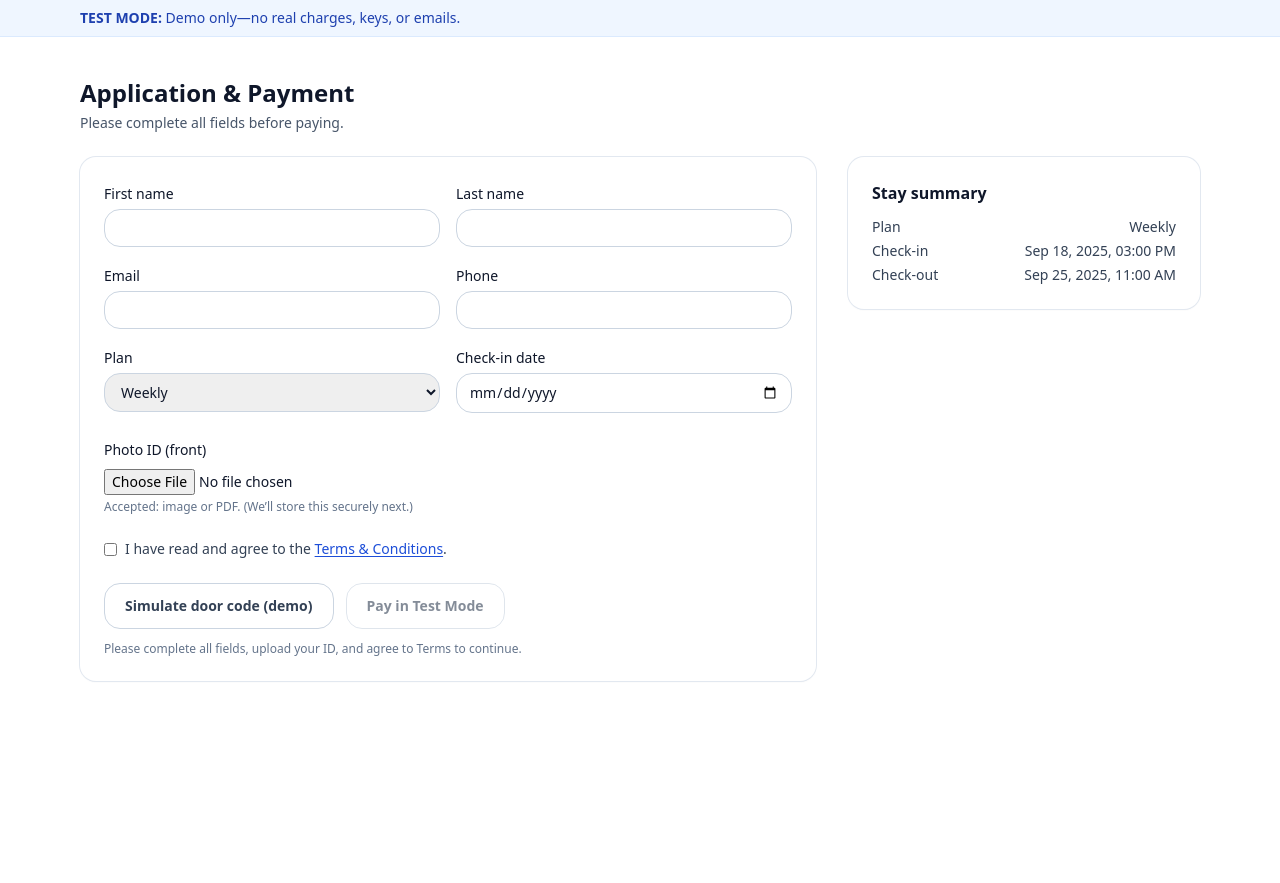
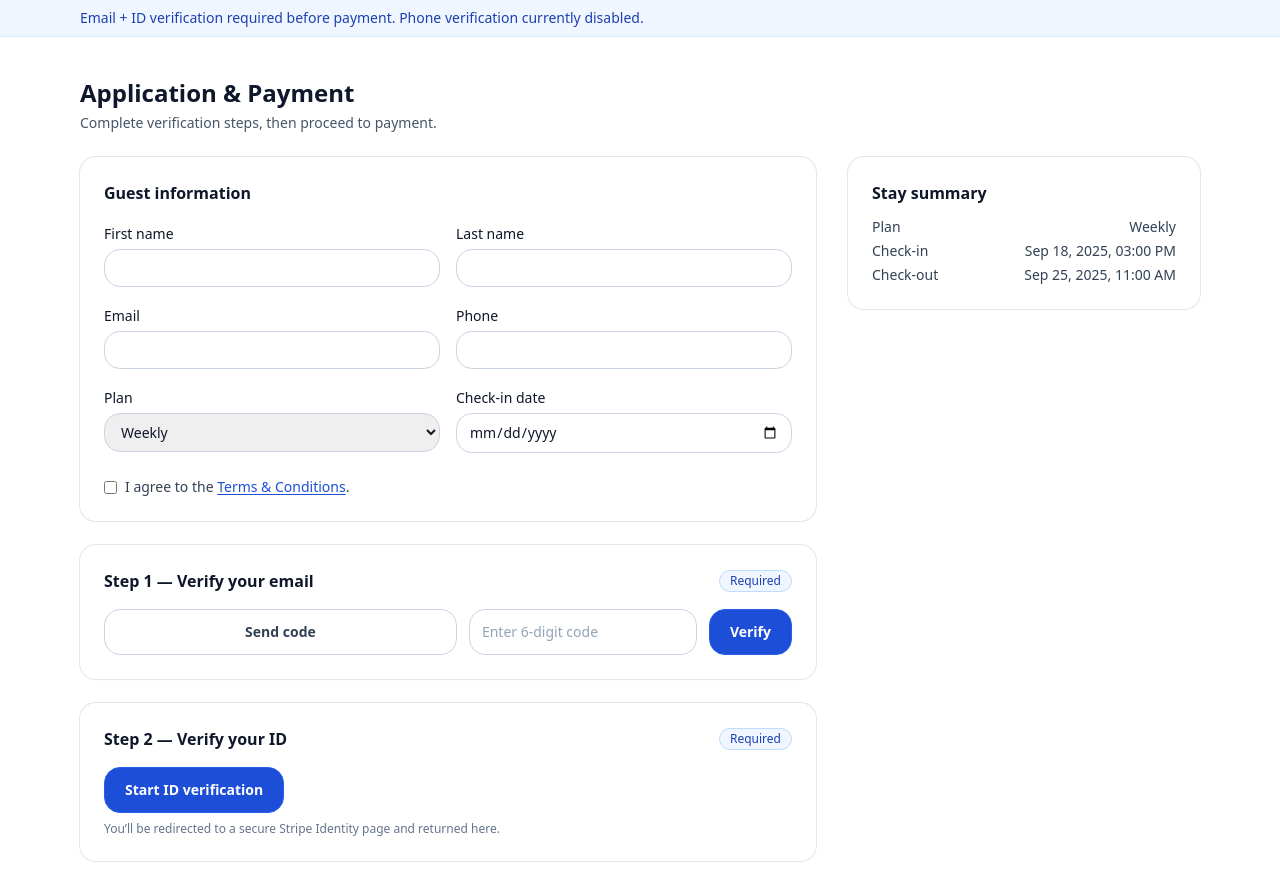
Before and after one commit to stepabovemd-create/RIHCT4, a Next.js app: page /apply in a window 1280 px wide. Shown: the top 883 px of the page. Before the commit the page ends 800 px from the top, so only its background shows below. Built offline with nearby package versions, Linux system fonts and the light colour scheme; no server answers.

Commit message:
Update page.tsx

```diff
--- a/app/apply/page.tsx
+++ b/app/apply/page.tsx
@@ -1,5 +1,6 @@
 'use client'
-import React, { useMemo, useRef, useState } from 'react'
+import React, { useEffect, useMemo, useState } from 'react'
+import { useSearchParams } from 'next/navigation'
 
 type Plan = 'weekly' | 'monthly'
 
@@ -11,45 +12,53 @@ export default function Apply() {
   const [email, setEmail] = useState('')
   const [phone, setPhone] = useState('')
   const [agree, setAgree] = useState(false)
-  const [idPreview, setIdPreview] = useState<string | null>(null)
-  const [idFile, setIdFile] = useState<File | null>(null)
+
+  // email OTP
+  const [otpToken, setOtpToken] = useState('')
+  const [otpCode, setOtpCode] = useState('')
+  const [emailVerified, setEmailVerified] = useState(false)
+  const [sendingOtp, setSendingOtp] = useState(false)
+  const [verifyingOtp, setVerifyingOtp] = useState(false)
+
+  // ID verification
+  const [idVerified, setIdVerified] = useState(false)
+  const [idChecking, setIdChecking] = useState(false)
+
+  // Phone (optional)
+  const [smsRequired, setSmsRequired] = useState(false)
+  const [phoneVerified, setPhoneVerified] = useState(false)
+  const [smsCode, setSmsCode] = useState('')
+  const [smsSending, setSmsSending] = useState(false)
+  const [smsChecking, setSmsChecking] = useState(false)
+
   const [loading, setLoading] = useState(false)
-  const [code, setCode] = useState('')
+  const params = useSearchParams()
 
-  const fileInput = useRef<HTMLInputElement | null>(null)
+  const start = useMemo(() => { const d = checkin ? new Date(checkin) : new Date(); d.setHours(15,0,0,0); return d }, [checkin])
+  const end = useMemo(() => { const d = new Date(start); d.setDate(d.getDate() + (plan === 'monthly' ? 30 : 7)); d.setHours(11,0,0,0); return d }, [start, plan])
+  const fmt = (d: Date) => d.toLocaleString(undefined, { year:'numeric', month:'short', day:'2-digit', hour:'2-digit', minute:'2-digit' })
 
-  const start = useMemo(() => {
-    const d = checkin ? new Date(checkin) : new Date()
-    d.setHours(15, 0, 0, 0) // 3pm check-in
-    return d
-  }, [checkin])
+  useEffect(() => {
+    // Handle return from Identity flow
+    const vs = params.get('vs')
+    if (vs) {
+      setIdChecking(true)
+      fetch(`/api/identity/status?id=${encodeURIComponent(vs)}`)
+        .then(r=>r.json())
+        .then(j=> setIdVerified(j?.status === 'verified'))
+        .finally(()=> setIdChecking(false))
+    }
+    // Check if SMS is configured (twilio keys) — probe start endpoint
+    fetch('/api/sms/start', {method:'POST', headers:{'content-type':'application/json'}, body: JSON.stringify({ phone: '+10000000000' })})
+      .then(res => setSmsRequired(res.status !== 500))
+      .catch(()=> setSmsRequired(false))
+  }, [params])
 
-  const end = useMemo(() => {
-    const d = new Date(start)
-    d.setDate(d.getDate() + (plan === 'monthly' ? 30 : 7))
-    d.setHours(11, 0, 0, 0) // 11am check-out
-    return d
-  }, [start, plan])
-
-  const fmt = (d: Date) =>
-    d.toLocaleString(undefined, { year: 'numeric', month: 'short', day: '2-digit', hour: '2-digit', minute: '2-digit' })
-
-  function onPickId(e: React.ChangeEvent<HTMLInputElement>) {
-    const f = e.target.files?.[0]
-    setIdFile(f || null)
-    if (f) {
-      const reader = new FileReader()
-      reader.onload = () => setIdPreview(reader.result as string)
-      reader.readAsDataURL(f)
-    } else {
-      setIdPreview(null)
-    }
-  }
-
-  const formComplete = first && last && email && phone && idFile && agree
+  const formComplete = first && last && email && phone && agree
+  const canPay = formComplete && emailVerified && idVerified && (!smsRequired || phoneVerified)
 
   async function goToCheckout() {
-    if (!formComplete) return
+    if (!canPay) return
     try {
       setLoading(true)
       const r = await fetch('/api/checkout', {
@@ -57,118 +66,157 @@ export default function Apply() {
         headers: { 'content-type': 'application/json' },
         body: JSON.stringify({ plan, first, last, email, phone }),
       })
-      if (!r.ok) {
-        const t = await r.text()
-        alert(`Checkout error: ${t}`)
-        return
-      }
+      if (!r.ok) { alert(`Checkout error: ${await r.text()}`); return }
       const { url } = await r.json()
-      if (!url) {
-        alert('Checkout error: No URL returned')
-        return
-      }
+      if (!url) { alert('Checkout error: No URL returned'); return }
       window.location.href = url
-    } catch (e: any) {
-      alert(`Checkout error: ${e?.message || 'unknown'}`)
     } finally {
       setLoading(false)
     }
   }
 
+  async function sendOtp() {
+    if (!email) return alert('Enter your email first')
+    setSendingOtp(true)
+    try {
+      const r = await fetch('/api/otp/start', { method:'POST', headers:{'content-type':'application/json'}, body: JSON.stringify({ email }) })
+      if (!r.ok) { alert(await r.text()); return }
+      const j = await r.json()
+      setOtpToken(j.token)
+      alert('We sent a 6-digit code to your email.')
+    } finally { setSendingOtp(false) }
+  }
+
+  async function verifyOtp() {
+    if (!otpToken || !otpCode) return
+    setVerifyingOtp(true)
+    try {
+      const r = await fetch('/api/otp/verify', { method:'POST', headers:{'content-type':'application/json'}, body: JSON.stringify({ email, code: otpCode, token: otpToken }) })
+      if (!r.ok) { alert(await r.text()); return }
+      setEmailVerified(true)
+    } finally { setVerifyingOtp(false) }
+  }
+
+  async function startIdVerification() {
+    if (!first || !last || !email) return alert('Fill name and email first')
+    const r = await fetch('/api/identity/start', { method:'POST', headers:{'content-type':'application/json'}, body: JSON.stringify({ email, first, last }) })
+    if (!r.ok) { alert(await r.text()); return }
+    const j = await r.json()
+    window.location.href = j.url
+  }
+
+  async function sendSms() {
+    if (!smsRequired) return
+    if (!phone) return alert('Enter your phone first')
+    setSmsSending(true)
+    try {
+      const r = await fetch('/api/sms/start', { method:'POST', headers:{'content-type':'application/json'}, body: JSON.stringify({ phone }) })
+      if (!r.ok) { alert(await r.text()); return }
+      alert('We texted you a code.')
+    } finally { setSmsSending(false) }
+  }
+
+  async function checkSms() {
+    if (!smsRequired || !smsCode) return
+    setSmsChecking(true)
+    try {
+      const r = await fetch('/api/sms/check', { method:'POST', headers:{'content-type':'application/json'}, body: JSON.stringify({ phone, code: smsCode }) })
+      const j = await r.json().catch(()=>null)
+      if (!r.ok || !j?.ok) { alert('Invalid code'); return }
+      setPhoneVerified(true)
+    } finally { setSmsChecking(false) }
+  }
+
   return (
     <main>
-      {/* Test banner */}
       <div className="bg-blue-50 border-b border-blue-100">
         <div className="container py-2 text-sm text-blue-800">
-          <strong>TEST MODE:</strong> Demo only—no real charges, keys, or emails.
+          Email + ID verification required before payment. {smsRequired ? 'Phone verification enabled.' : 'Phone verification currently disabled.'}
         </div>
       </div>
 
       <div className="container py-10">
         <h1 className="text-2xl font-bold">Application & Payment</h1>
-        <p className="text-slate-600 mt-1 text-sm">Please complete all fields before paying.</p>
+        <p className="text-slate-600 mt-1 text-sm">Complete verification steps, then proceed to payment.</p>
 
         <div className="mt-6 grid lg:grid-cols-3 gap-8">
-          {/* Form */}
-          <div className="lg:col-span-2 card p-6">
-            <div className="grid sm:grid-cols-2 gap-4">
-              <label className="block">
-                <span className="text-sm font-medium">First name</span>
-                <input className="input mt-1" value={first} onChange={e=>setFirst(e.target.value)} />
-              </label>
-              <label className="block">
-                <span className="text-sm font-medium">Last name</span>
-                <input className="input mt-1" value={last} onChange={e=>setLast(e.target.value)} />
-              </label>
-              <label className="block">
-                <span className="text-sm font-medium">Email</span>
-                <input type="email" className="input mt-1" value={email} onChange={e=>setEmail(e.target.value)} />
-              </label>
-              <label className="block">
-                <span className="text-sm font-medium">Phone</span>
-                <input inputMode="tel" className="input mt-1" value={phone} onChange={e=>setPhone(e.target.value)} />
-              </label>
-              <label className="block">
-                <span className="text-sm font-medium">Plan</span>
+          <div className="lg:col-span-2 space-y-6">
+            <div className="card p-6">
+              <h2 className="font-semibold">Guest information</h2>
+              <div className="grid sm:grid-cols-2 gap-4 mt-4">
+                <label className="block"><span className="text-sm font-medium">First name</span><input className="input mt-1" value={first} onChange={e=>setFirst(e.target.value)} /></label>
+                <label className="block"><span className="text-sm font-medium">Last name</span><input className="input mt-1" value={last} onChange={e=>setLast(e.target.value)} /></label>
+                <label className="block"><span className="text-sm font-medium">Email</span><input type="email" className="input mt-1" value={email} onChange={e=>setEmail(e.target.value)} /></label>
+                <label className="block"><span className="text-sm font-medium">Phone</span><input inputMode="tel" className="input mt-1" value={phone} onChange={e=>setPhone(e.target.value)} /></label>
+                <label className="block"><span className="text-sm font-medium">Plan</span>
                   <select className="select mt-1" value={plan} onChange={e=>setPlan(e.target.value as Plan)}>
                     <option value="weekly">Weekly</option>
                     <option value="monthly">Monthly</option>
                   </select>
                 </label>
-              <label className="block">
-                <span className="text-sm font-medium">Check-in date</span>
-                <input type="date" className="input mt-1" value={checkin} onChange={e=>setCheckin(e.target.value)} />
-              </label>
+                <label className="block"><span className="text-sm font-medium">Check-in date</span><input type="date" className="input mt-1" value={checkin} onChange={e=>setCheckin(e.target.value)} /></label>
+              </div>
+              <div className="mt-6 flex items-start gap-2">
+                <input id="agree" type="checkbox" checked={agree} onChange={e=>setAgree(e.target.checked)} className="mt-1" />
+                <label htmlFor="agree" className="text-sm text-slate-700">I agree to the <a className="text-[color:var(--brand)] underline" href="/terms" target="_blank" rel="noreferrer">Terms & Conditions</a>.</label>
+              </div>
             </div>
 
-            {/* ID upload */}
-            <div className="mt-6">
-              <span className="text-sm font-medium">Photo ID (front)</span>
-              <div className="mt-2 flex items-center gap-3">
-                <input
-                  ref={fileInput}
-                  type="file"
-                  accept="image/*,application/pdf"
-                  onChange={onPickId}
-                  className="block text-sm"
-                />
-                {idPreview && (
-                  <img src={idPreview} alt="ID preview" className="h-16 w-24 object-cover rounded-md ring-1 ring-slate-200" />
+            <div className="card p-6">
+              <div className="flex items-center justify-between"><h2 className="font-semibold">Step 1 — Verify your email</h2><span className={`badge ${emailVerified ? 'bg-blue-100 text-blue-800' : ''}`}>{emailVerified ? 'Verified' : 'Required'}</span></div>
+              {!emailVerified && (
+                <div className="mt-4 grid sm:grid-cols-[1fr_auto] gap-3">
+                  <button onClick={sendOtp} disabled={!email || sendingOtp} className="btn btn-outline">{sendingOtp ? 'Sending…' : 'Send code'}</button>
+                  <div className="grid grid-cols-[1fr_auto] gap-3">
+                    <input className="input" placeholder="Enter 6-digit code" value={otpCode} onChange={e=>setOtpCode(e.target.value)} />
+                    <button onClick={verifyOtp} disabled={!otpToken || !otpCode || verifyingOtp} className="btn btn-primary">{verifyingOtp ? 'Verifying…' : 'Verify'}</button>
+                  </div>
+                </div>
               )}
-              </div>
-              <p className="text-xs text-slate-500 mt-1">Accepted: image or PDF. (We’ll store this securely next.)</p>
+              {emailVerified && <p className="mt-3 text-sm text-green-700">Email verified.</p>}
             </div>
 
-            {/* Terms */}
-            <div className="mt-6 flex items-start gap-2">
-              <input id="agree" type="checkbox" checked={agree} onChange={e=>setAgree(e.target.checked)} className="mt-1" />
-              <label htmlFor="agree" className="text-sm text-slate-700">
-                I have read and agree to the{" "}
-                <a className="text-[color:var(--brand)] underline" href="/terms" target="_blank" rel="noreferrer">
-                  Terms & Conditions
-                </a>.
-              </label>
+            <div className="card p-6">
+              <div className="flex items-center justify-between"><h2 className="font-semibold">Step 2 — Verify your ID</h2><span className={`badge ${idVerified ? 'bg-blue-100 text-blue-800' : ''}`}>{idVerified ? 'Verified' : 'Required'}</span></div>
+              {!idVerified && (
+                <div className="mt-4">
+                  <button onClick={startIdVerification} className="btn btn-primary" disabled={!first || !last || !email || idChecking}>
+                    {idChecking ? 'Checking…' : 'Start ID verification'}
+                  </button>
+                  <p className="text-xs text-slate-500 mt-2">You’ll be redirected to a secure Stripe Identity page and returned here.</p>
+                </div>
+              )}
+              {idVerified && <p className="mt-3 text-sm text-green-700">ID verified.</p>}
             </div>
 
-            {/* Actions */}
-            <div className="mt-6 flex flex-wrap gap-3">
-              <button onClick={()=>setCode(String(Math.floor(100000+Math.random()*900000)))} className="btn btn-outline">
-                Simulate door code (demo)
-              </button>
-              <button onClick={goToCheckout} disabled={!formComplete || loading}
-                      className={`btn ${!formComplete || loading ? 'btn-outline opacity-60 cursor-not-allowed' : 'btn-primary'}`}>
+            <div className="card p-6">
+              <div className="flex items-center justify-between"><h2 className="font-semibold">Step 3 — Verify your phone {smsRequired ? '' : '(disabled)'}</h2>
+                <span className={`badge ${phoneVerified ? 'bg-blue-100 text-blue-800' : ''}`}>{smsRequired ? (phoneVerified ? 'Verified' : 'Required') : 'Optional (off)'}</span></div>
+              {smsRequired && !phoneVerified && (
+                <div className="mt-4 grid gap-3">
+                  <button onClick={sendSms} disabled={!phone || smsSending} className="btn btn-outline">{smsSending ? 'Texting…' : 'Text me a code'}</button>
+                  <div className="grid grid-cols-[1fr_auto] gap-3">
+                    <input className="input" placeholder="Enter SMS code" value={smsCode} onChange={e=>setSmsCode(e.target.value)} />
+                    <button onClick={checkSms} disabled={!smsCode || smsChecking} className="btn btn-primary">{smsChecking ? 'Checking…' : 'Verify'}</button>
+                  </div>
+                </div>
+              )}
+              {phoneVerified && <p className="mt-3 text-sm text-green-700">Phone verified.</p>}
+              {!smsRequired && <p className="mt-3 text-sm text-slate-500">Add Twilio keys to require phone verification.</p>}
+            </div>
+
+            <div className="card p-6">
+              <div className="flex flex-wrap gap-3">
+                <button onClick={goToCheckout} disabled={!canPay || loading} className={`btn ${!canPay || loading ? 'btn-outline opacity-60 cursor-not-allowed' : 'btn-primary'}`}>
                   {loading ? 'Opening Checkout…' : 'Pay in Test Mode'}
                 </button>
               </div>
-
-            {!formComplete && (
-              <p className="mt-3 text-xs text-slate-500">
-                Please complete all fields, upload your ID, and agree to Terms to continue.
-              </p>
+              {!canPay && (
+                <p className="mt-3 text-xs text-slate-500">Complete all fields, verify <strong>email</strong> and <strong>ID</strong>{smsRequired ? ' and phone' : ''}, and accept Terms to continue.</p>
               )}
             </div>
+          </div>
 
-          {/* Summary */}
           <aside className="card p-6 h-max sticky top-6">
             <p className="font-semibold">Stay summary</p>
             <dl className="mt-3 text-sm text-slate-700 space-y-1">
@@ -176,12 +224,6 @@ export default function Apply() {
               <div className="flex justify-between"><dt>Check-in</dt><dd className="font-medium">{fmt(start)}</dd></div>
               <div className="flex justify-between"><dt>Check-out</dt><dd className="font-medium">{fmt(end)}</dd></div>
             </dl>
-            {code && (
-              <div className="mt-6 rounded-xl ring-1 ring-slate-200 p-4">
-                <p className="text-sm text-slate-500">Door code (demo):</p>
-                <p className="mt-1 text-2xl font-bold text-[color:var(--brand)]">{code}</p>
-              </div>
-            )}
           </aside>
         </div>
       </div>
```
Lines whose indentation alone changed are shown as unchanged.
